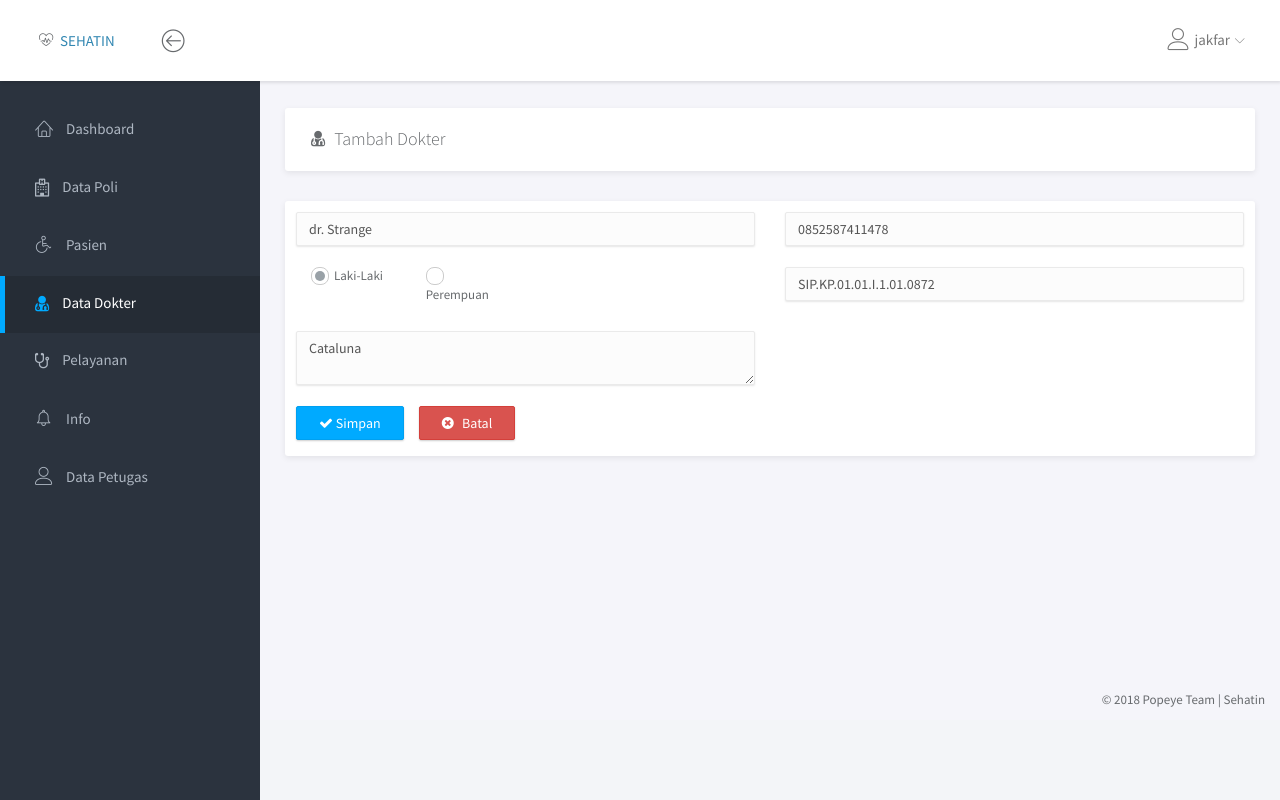
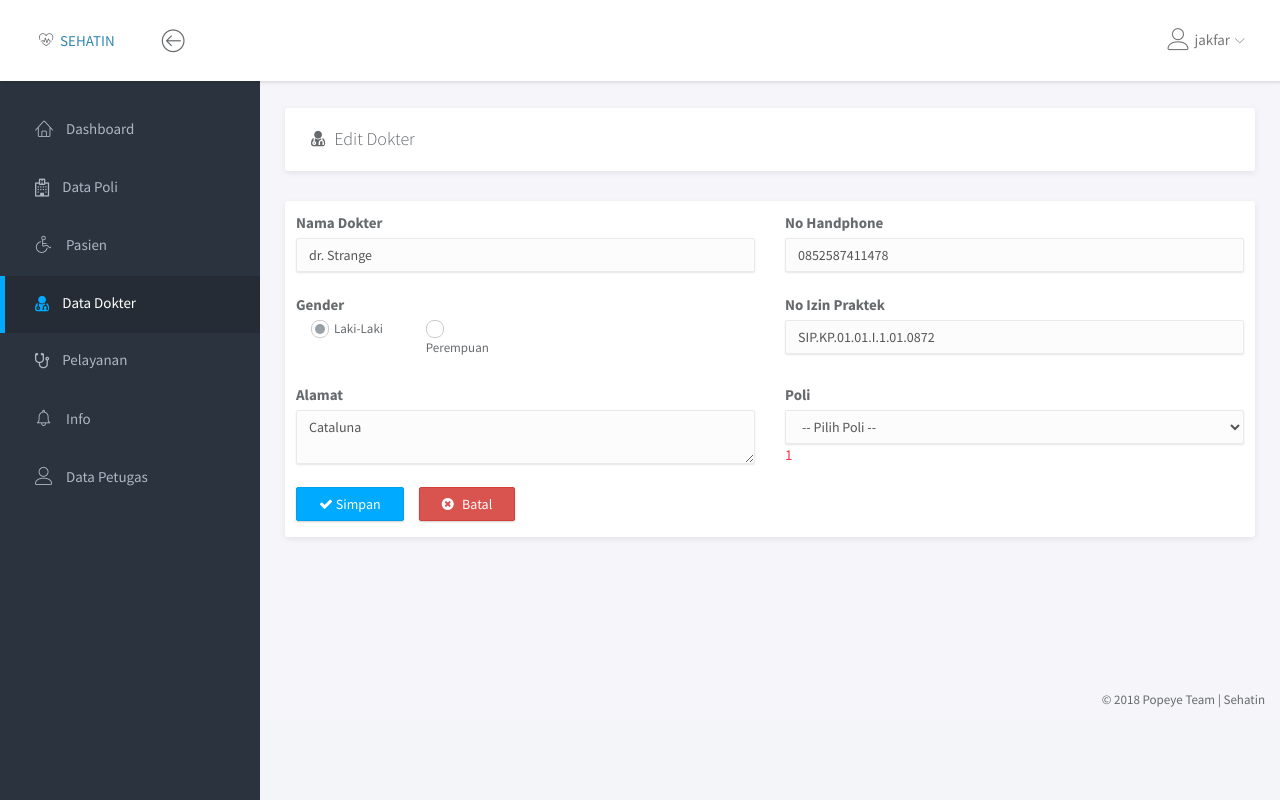
Before and after one commit to Inant/SEHATIN, a PHP site: page /dokter/edit_dokter.php?id_dokter=11 in a window 1280 px wide. Run offline with PHP 8.4, Linux system fonts and the light colour scheme; a user stored in the database is signed in; data comes from the database, SQL or seed files in the repository.

Commit message:
update antrian, update edit dokter,

```diff
--- a/antrian/antrian_umum.php
+++ b/antrian/antrian_umum.php
@@ -84,7 +84,7 @@ echo "<script>
                             //$query = "SELECT * FROM pasien WHERE nama LIKE '%$_POST[cari]%' ORDER BY nama ASC";
                           }
                           else{
-                            $query = "SELECT DISTINCT p.*, a.id_antrian,a.status, a.waktu, a.keluhan FROM pasien p INNER JOIN antrian a ON a.id_pasien = p.id_pasien INNER JOIN poli ON a.id_poli = poli.id_poli WHERE a.id_poli = 1 AND waktu BETWEEN '$now 00:00:00' AND '$now 23:59:59' ORDER BY a.waktu ASC";
+                            $query = "SELECT DISTINCT p.*, a.id_antrian,a.status, a.waktu, a.keluhan FROM pasien p INNER JOIN antrian a ON a.id_pasien = p.id_pasien INNER JOIN poli ON a.id_poli = poli.id_poli WHERE a.id_poli = 1 AND waktu BETWEEN '$now 00:00:00' AND '$now 23:59:59' AND a.status = 'Mengantri' ORDER BY a.waktu ASC";
                           }
                           $result = mysqli_query($con, $query);
                           $jml = mysqli_num_rows($result);
--- a/dokter/edit_dokter.php
+++ b/dokter/edit_dokter.php
@@ -38,8 +38,8 @@ if (empty($_SESSION['username']) && empty($_SESSION['level'])) {
 			$query = "SELECT * FROM dokter WHERE id_dokter = '$_GET[id_dokter]'";
 			$result = mysqli_query($con, $query);
 			$val = mysqli_fetch_assoc($result);
-			$nama_err = $gender_err = $alamat_err = $nohp_err = $nip_err = "";
-			$nama = $gender = $nohp = $nip = "";
+			$nama_err = $gender_err = $alamat_err = $nohp_err = $nip_err = $poli_err ="";
+			$nama = $gender = $nohp = $nip = $poli = "";
 			$alamat = "Alamat";
 
 			if ($_SERVER["REQUEST_METHOD"] == "POST") {
@@ -84,8 +84,15 @@ if (empty($_SESSION['username']) && empty($_SESSION['level'])) {
 					$nip = trim($_POST['nip']);
 				}
 
-				if ($nama_err == "" && $gender_err == "" && $alamat_err == "" && $nohp_err == "" && $nip_err == "") {
-					mysqli_query($con, "UPDATE dokter SET nm_dokter = '$nama', gender = '$gender', alamat = '$alamat', no_hp = '$nohp', no_ijin_praktek = '$nip' WHERE id_dokter = '$_POST[id_dokter]' ");
+				if (empty($_POST['poli'])) {
+					$poli_err = "* Pilih poli !";
+				}
+				else {
+					$poli = trim($_POST['poli']);
+				}
+
+				if ($nama_err == "" && $gender_err == "" && $alamat_err == "" && $nohp_err == "" && $nip_err == "" && $poli_err == "") {
+					mysqli_query($con, "UPDATE dokter SET nm_dokter = '$nama', gender = '$gender', alamat = '$alamat', no_hp = '$nohp', no_ijin_praktek = '$nip', id_poli = '$poli' WHERE id_dokter = '$_POST[id_dokter]' ");
 					echo "<script>
 						alert('Data berhasil diperbarui');
 						window.location.href='data_dokter.php';
@@ -100,7 +107,7 @@ if (empty($_SESSION['username']) && empty($_SESSION['level'])) {
  			 <div class="container-fluid">
  				 <div class="panel">
  					 <div class="panel-heading">
- 						 <h1 class="panel-title"><i class="fa fa-user-md"></i>&ensp;Tambah Dokter</h1>
+ 						 <h1 class="panel-title"><i class="fa fa-user-md"></i>&ensp;Edit Dokter</h1>
  					 </div>
  				 </div>
  				 <div class="row">
@@ -112,10 +119,12 @@ if (empty($_SESSION['username']) && empty($_SESSION['level'])) {
 										<input type="hidden" name="id_dokter" value="<?php echo $val['id_dokter']?>">
 										<div class="row">
 											<div class="col-md-6">
+												<label for="">Nama Dokter</label>
 												<input type="text" name="nama" class="form-control" placeholder="Nama Dokter" value="<?php echo($val['nm_dokter']) ?>">
 		 										<span class="text-danger"> <?php echo($nama_err); ?></span>
 											</div>
 											<div class="col-md-6">
+												<label for="">No Handphone</label>
 												<input type="text" name="nohp" minlength="11" maxlength="13" class="form-control" placeholder="No Handphone" value="<?php echo($val['no_hp']) ?>">
 		 										<span class="text-danger"> <?php echo($nohp_err); ?></span>
 											</div>
@@ -123,6 +132,8 @@ if (empty($_SESSION['username']) && empty($_SESSION['level'])) {
 										<br>
 										<div class="row">
 											<div class="col-md-6">
+												<label for="">Gender</label>
+												<br>
 												<div class="col-md-3">
 		 											<label class="fancy-radio">
 		 											<input type="radio" name="gender" class="form-control" value="Laki-laki" <?php echo($val['gender'] == "Laki-laki" ? 'checked' : '') ?> ><span><i></i>Laki-Laki</span>
@@ -136,6 +147,7 @@ if (empty($_SESSION['username']) && empty($_SESSION['level'])) {
 		 										<span class="text-danger"> <?php echo($gender_err); ?></span>
 											</div>
 											<div class="col-md-6">
+												<label for="">No Izin Praktek</label>
 												<input type="text" name="nip" class="form-control" placeholder="Nomor Izin Praktek" value="<?php echo($val['no_ijin_praktek']) ?>">
 		 										<span class="text-danger"> <?php echo($nip_err); ?></span>
 											</div>
@@ -143,9 +155,23 @@ if (empty($_SESSION['username']) && empty($_SESSION['level'])) {
 										<br>
 										<div class="row">
 											<div class="col-md-6">
+												<label for="">Alamat</label>
 												<textarea name="alamat" class="form-control" rows="2"><?php echo $val['alamat'] ?></textarea>
 		 										<span class="text-danger"> <?php echo($alamat_err); ?></span>
 											</div>
+											<div class="col-md-6">
+												<label for="">Poli</label>
+										    <select class="form-control" name="poli">
+													<option value="">-- Pilih Poli --</option>
+													<?php
+														$qpoli = mysqli_query($con, "SELECT * FROM poli");
+														while ($valpoli = mysqli_fetch_assoc($qpoli)) {
+															echo "<option value = '$valpoli[id_poli]' $val[id_poli] == $valpoli[id_poli] ? 'selected' : ''> $valpoli[id_poli] </option>";
+														}
+													 ?>
+										    </select>
+												<span class="text-danger"><?php echo ($val['id_poli']) ?></span>
+										  </div>
 										</div>
 										<br>
 										<div class="row">
--- a/dokter/tambah_dokter.php
+++ b/dokter/tambah_dokter.php
@@ -195,7 +195,7 @@ if (empty($_SESSION['username']) && empty($_SESSION['level'])) {
 													<?php
 														$qpoli = mysqli_query($con, "SELECT * FROM poli");
 														while ($val = mysqli_fetch_assoc($qpoli)) {
-															echo "<option value = '$val[id_poli]' isset($_POST[poli]) && $_POST[poli] = $val[id_poli] ? 'selected' : ''> $val[poli] </option>";
+															echo "<option value = '$val[id_poli]' isset($_POST[poli]) && $_POST[poli] == $val[id_poli] ? 'selected' : ''> $val[poli] </option>";
 														}
 													 ?>
 										    </select>
```
Also changed, not shown: pemeriksaan/history_pemeriksaan.php (+6 -2 lines), pemeriksaan/tambah_pemeriksaan.php (+4 -3 lines), resep/tambah_resep.php (+22 -5 lines).
